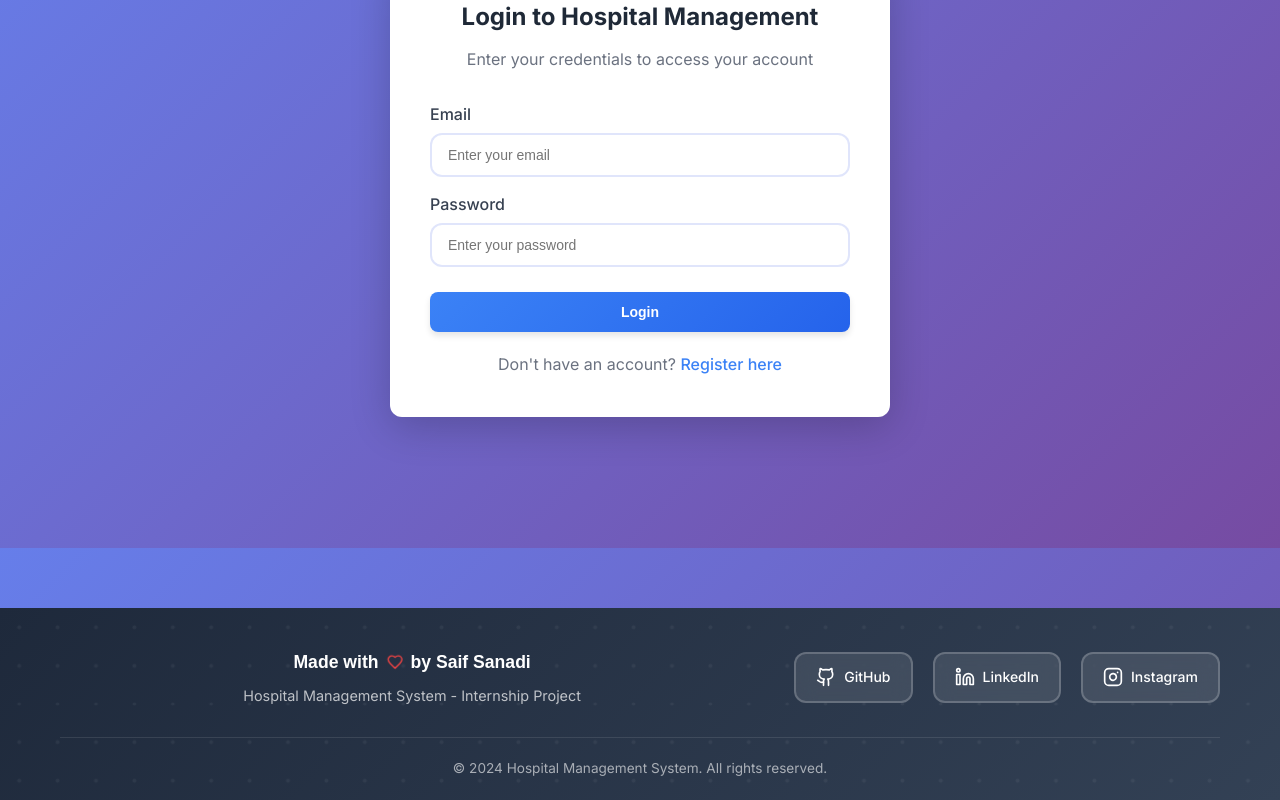
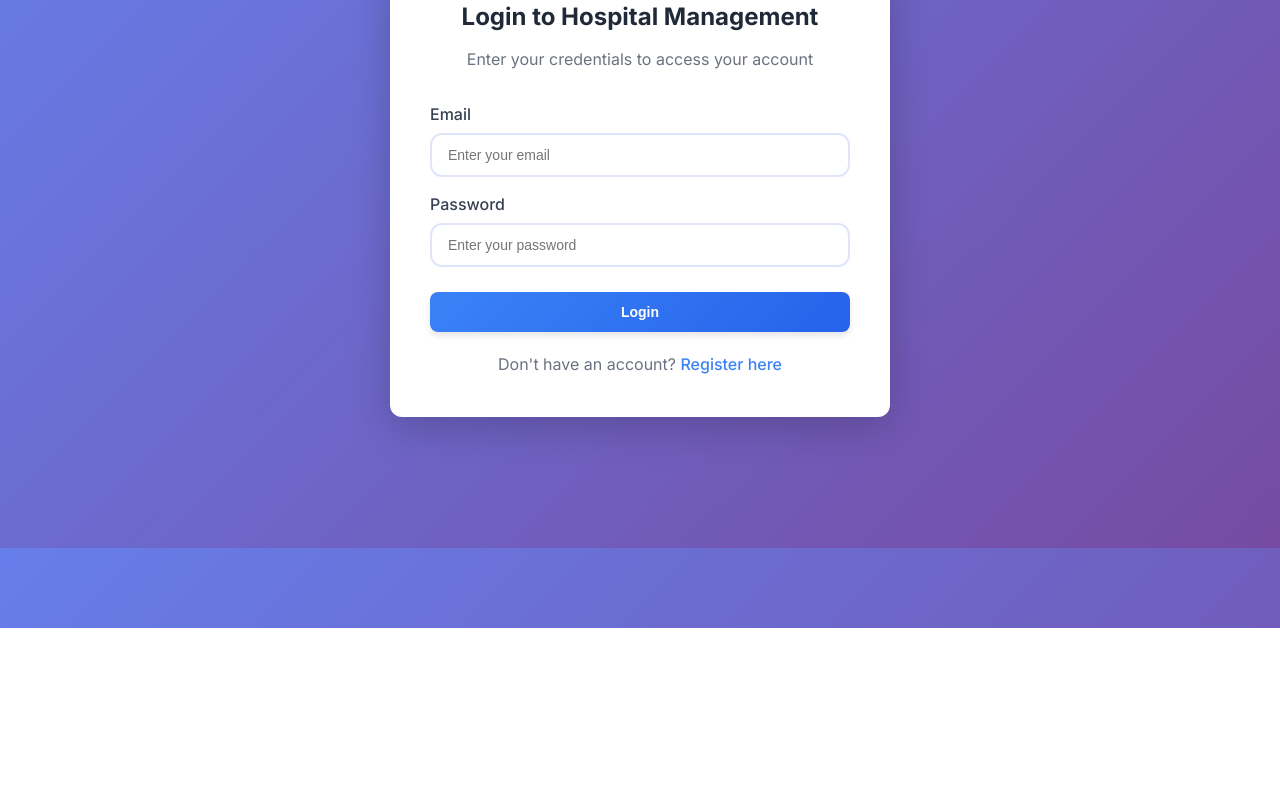
Before and after one commit to saifsanadi26/Hospital-Managemet-and-Appointment-Booking, a React (Create React App) app in the folder frontend/: page /login in a window 1280 px wide. Shown: the part 258-1058 px from the top of the page. After the commit the page ends 886 px from the top, so only its background shows below. Built offline with nearby package versions, Linux system fonts and the light colour scheme; the HTML template or start-up script is replaced by a standard one.

Commit message:
Fix: Footer only on dashboard, change to theme colors, make page descriptions black with white background

```diff
--- a/frontend/src/App.js
+++ b/frontend/src/App.js
@@ -1,5 +1,5 @@
 import React from 'react';
-import { BrowserRouter as Router, Routes, Route, Navigate } from 'react-router-dom';
+import { BrowserRouter as Router, Routes, Route, Navigate, useLocation } from 'react-router-dom';
 import { AuthProvider, useAuth } from './context/AuthContext';
 import Navbar from './components/Navbar';
 import Footer from './components/Footer';
@@ -41,12 +41,14 @@ const PublicRoute = ({ children }) => {
   return !isAuthenticated ? children : <Navigate to="/dashboard" />;
 };
 
-function AppContent() {
+function AppLayout() {
+  const location = useLocation();
+  const showFooter = location.pathname === '/dashboard';
+
   return (
-    <Router>
     <div className="App">
       <Navbar />
-        <main style={{ minHeight: 'calc(100vh - 200px)' }}>
+      <main style={{ minHeight: showFooter ? 'calc(100vh - 200px)' : '100vh' }}>
         <Routes>
           <Route path="/" element={<Home />} />
           <Route
@@ -100,8 +102,15 @@ function AppContent() {
           <Route path="*" element={<Navigate to="/" />} />
         </Routes>
       </main>
-        <Footer />
+      {showFooter && <Footer />}
     </div>
+  );
+}
+
+function AppContent() {
+  return (
+    <Router>
+      <AppLayout />
     </Router>
   );
 }
--- a/frontend/src/components/Footer.css
+++ b/frontend/src/components/Footer.css
@@ -1,5 +1,5 @@
 .footer {
-  background: linear-gradient(135deg, #1e293b 0%, #334155 100%);
+  background: linear-gradient(135deg, #667eea 0%, #764ba2 100%);
   color: white;
   padding: 40px 0 20px;
   margin-top: 60px;
--- a/frontend/src/index.css
+++ b/frontend/src/index.css
@@ -70,11 +70,15 @@ code {
   position: relative;
   z-index: 2;
   font-size: 1.1rem;
-  color: #1e293b;
-  font-weight: 500;
+  color: #000000;
+  font-weight: 600;
   margin-bottom: 0;
   font-family: 'Inter', sans-serif;
-  text-shadow: 0 1px 3px rgba(255, 255, 255, 0.3);
+  text-shadow: 0 1px 3px rgba(255, 255, 255, 0.8);
+  background: rgba(255, 255, 255, 0.9);
+  padding: 8px 16px;
+  border-radius: 8px;
+  display: inline-block;
 }
 
 /* Floating Elements */
--- a/frontend/src/pages/Doctors.js
+++ b/frontend/src/pages/Doctors.js
@@ -1,5 +1,4 @@
 import React, { useEffect, useState } from 'react';
-import { useNavigate } from 'react-router-dom';
 import { useAuth } from '../context/AuthContext';
 import { doctorAPI, appointmentAPI } from '../services/api';
 import { User, Stethoscope, Award, Calendar, Search, Filter, Clock } from 'lucide-react';
@@ -7,7 +6,6 @@ import './Doctors.css';
 
 const Doctors = () => {
   const { user } = useAuth();
-  const navigate = useNavigate();
   const [doctors, setDoctors] = useState([]);
   const [filteredDoctors, setFilteredDoctors] = useState([]);
   const [departments, setDepartments] = useState([]);
```
Lines whose indentation alone changed are shown as unchanged.
